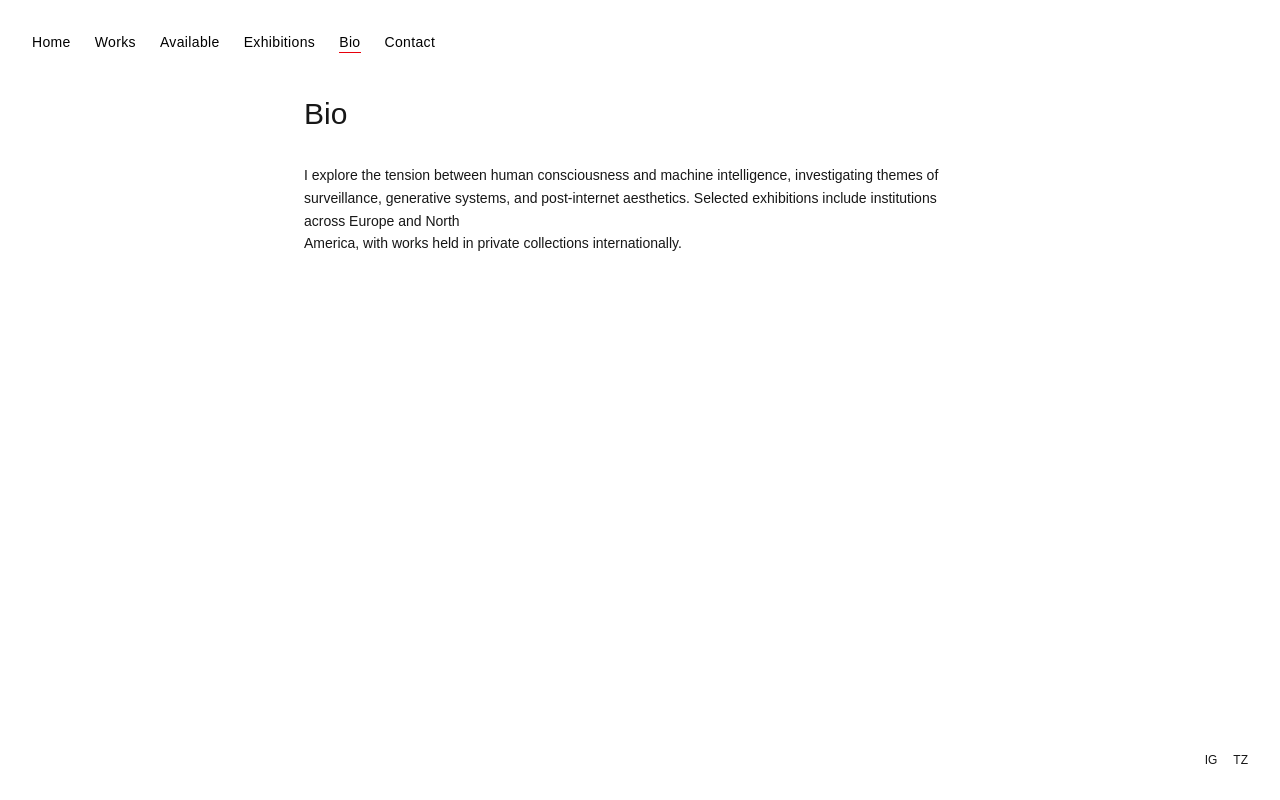
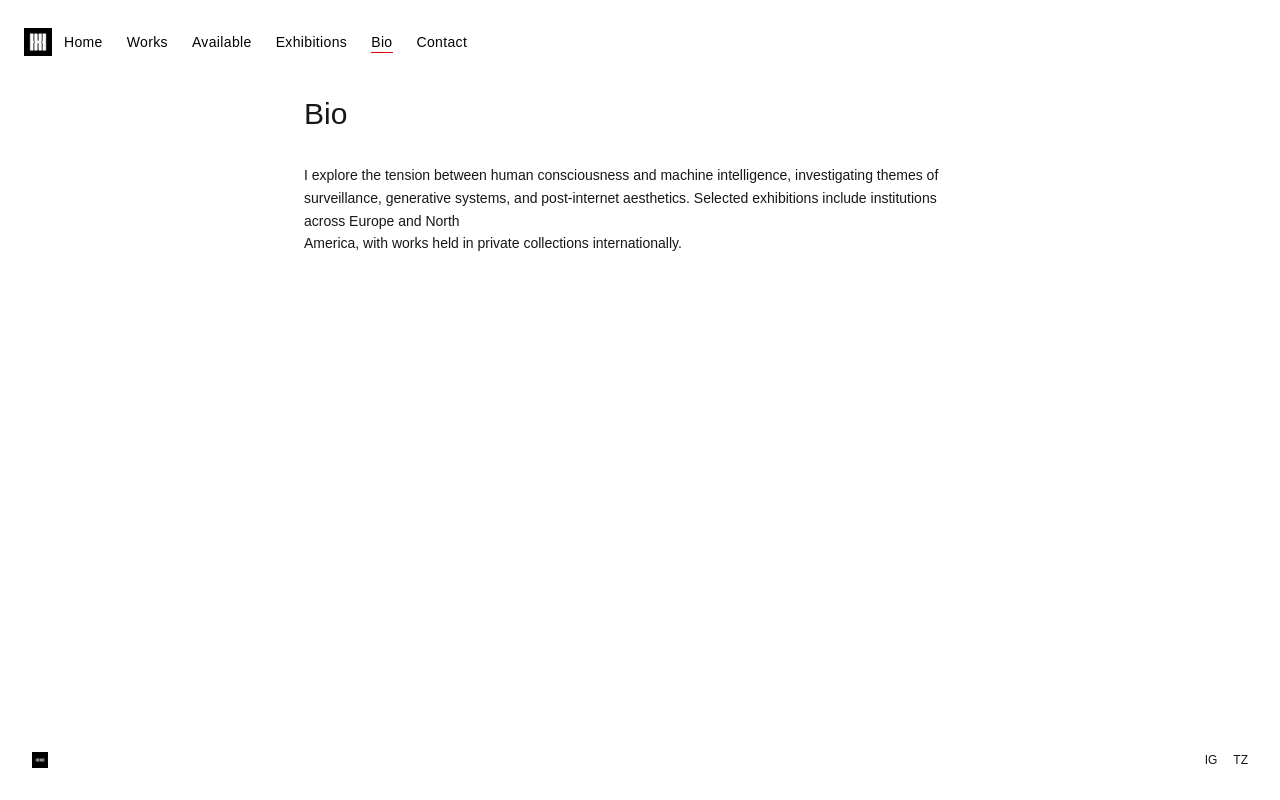
Before and after one commit to MRTHOX/hoxid-art, a Next.js app: page /bio in a window 1280 px wide. Built offline with nearby package versions, Linux system fonts and the light colour scheme.

Commit message:
Add HOXID branding to navigation and footer

```diff
--- a/src/components/Footer.tsx
+++ b/src/components/Footer.tsx
@@ -1,9 +1,21 @@
 import React from 'react';
+import Image from 'next/image';
 import { socialLinks } from '@/data/content';
 
 export default function Footer() {
   return (
-    <footer className="fixed bottom-8 right-8 text-xs font-mono space-x-4 z-40">
+    <footer className="fixed bottom-8 left-8 right-8 z-40 flex items-end justify-between">
+      <div className="flex items-center">
+        <Image
+          src="/brand/hoxid-type.png"
+          alt="HOXID"
+          width={88}
+          height={18}
+          className="h-4 w-auto"
+        />
+      </div>
+
+      <div className="text-xs font-mono space-x-4">
         {socialLinks.map((link) => (
           <a
             key={link.name}
@@ -15,6 +27,7 @@ export default function Footer() {
             {link.label}
           </a>
         ))}
+      </div>
     </footer>
   );
 }
--- a/src/components/Navigation.tsx
+++ b/src/components/Navigation.tsx
@@ -3,6 +3,7 @@
 import React, { useState } from 'react';
 import Link from 'next/link';
 import { usePathname } from 'next/navigation';
+import Image from 'next/image';
 
 export default function Navigation() {
   const [mobileMenuOpen, setMobileMenuOpen] = useState(false);
@@ -19,7 +20,18 @@ export default function Navigation() {
 
   return (
     <>
-      <nav className="hidden md:flex fixed top-8 left-8 z-50 gap-6">
+      <Link href="/" className="fixed top-7 left-6 z-50">
+        <Image
+          src="/brand/hoxid-mark.png"
+          alt="HOXID mark"
+          width={28}
+          height={28}
+          priority
+          className="h-7 w-auto"
+        />
+      </Link>
+
+      <nav className="hidden md:flex fixed top-8 left-16 z-50 gap-6">
         {pages.map((page) => (
           <Link
             key={page.path}
```
Lines whose indentation alone changed are shown as unchanged.
